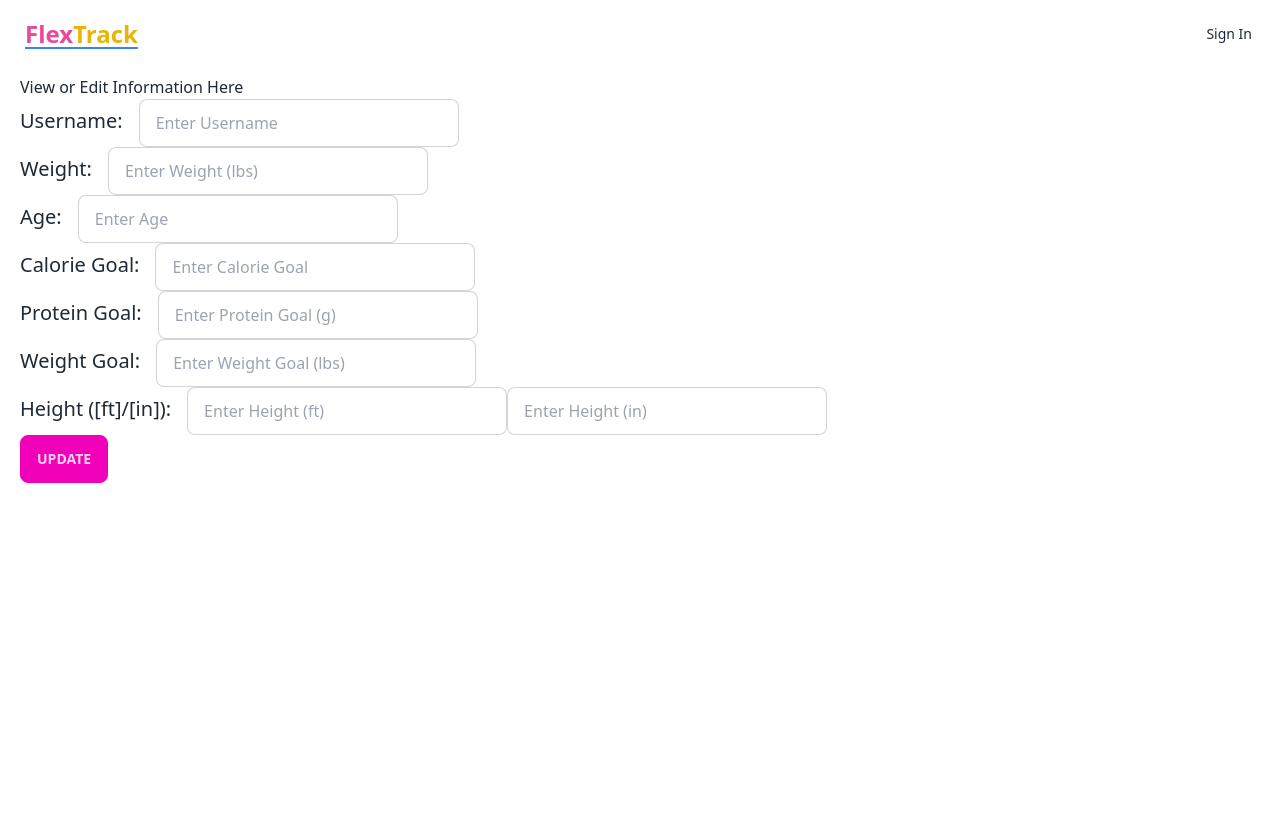
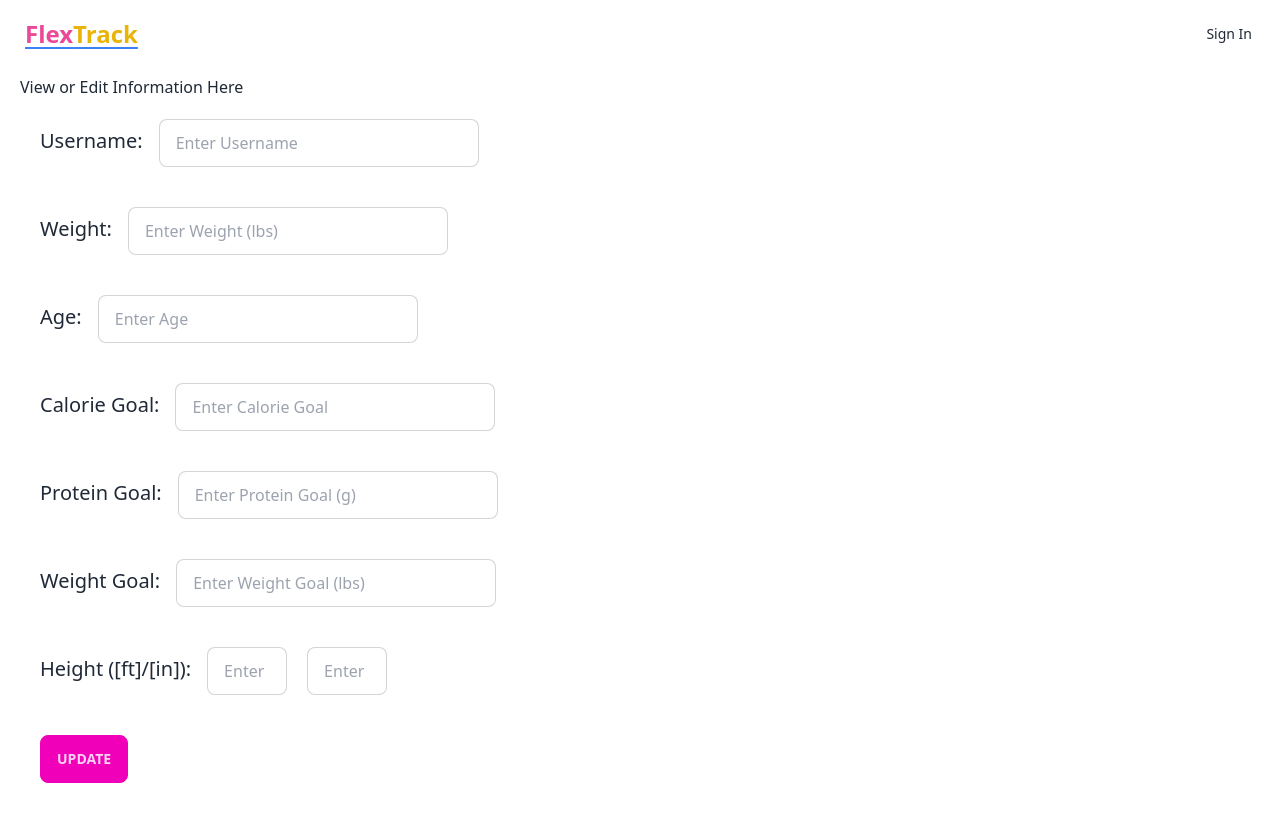
Before and after one commit to seanmckee/FlexTrack, a React (Vite) app in the folder client/: page /profile in a window 1280 px wide. Before the commit the page ends 800 px from the top, so only its background shows below. Built offline with nearby package versions, Linux system fonts and the light colour scheme; no server answers.

Commit message:
profile styling pre-grid

```diff
--- a/client/src/pages/Profile/Profile.tsx
+++ b/client/src/pages/Profile/Profile.tsx
@@ -60,7 +60,6 @@ const Profile = () => {
           headers: { authorization: cookies.access_token },
         }
       );
-      console.log("Profile Updated");
     } catch (error) {
       console.error(error);
     }
@@ -101,12 +100,15 @@ const Profile = () => {
 
   useEffect(() => {
     fetchProfile();
+  }, []);
+
+  useEffect(() => {
     setHeight({
       ...height,
-      feet: Math.floor(user.height / 12),
-      inches: user.height % 12,
+      feet: Math.floor(user?.height / 12),
+      inches: user?.height % 12,
     });
-  }, []);
+  }, [user?.height]);
 
   // keeps track of total height in inches
   useEffect(() => {
@@ -118,7 +120,7 @@ const Profile = () => {
     <div className="pt-[75px] p-5">
       <form onSubmit={onSubmit}>
         <h1>View or Edit Information Here</h1>
-        <div className="flex">
+        <div className="sm:flex p-5">
           <h1 className="text-xl mr-4 mt-2">Username: </h1>
           <input
             type="text"
@@ -128,7 +130,7 @@ const Profile = () => {
             onChange={(e) => setUser({ ...user, username: e.target.value })}
           />
         </div>
-        <div className="flex">
+        <div className="sm:flex p-5">
           <h1 className="text-xl mr-4 mt-2">Weight: </h1>
           <input
             type="text"
@@ -139,7 +141,7 @@ const Profile = () => {
             onChange={(e) => handleNumberedChange(e, "weight")}
           />
         </div>
-        <div className="flex">
+        <div className="sm:flex p-5">
           <h1 className="text-xl mr-4 mt-2">Age: </h1>
           <input
             type="text"
@@ -151,7 +153,7 @@ const Profile = () => {
           />
         </div>
 
-        <div className="flex">
+        <div className="sm:flex p-5">
           <h1 className="text-xl mr-4 mt-2">Calorie Goal: </h1>
           <input
             type="text"
@@ -163,7 +165,7 @@ const Profile = () => {
           />
         </div>
 
-        <div className="flex">
+        <div className="sm:flex p-5">
           <h1 className="text-xl mr-4 mt-2">Protein Goal: </h1>
           <input
             type="text"
@@ -175,7 +177,7 @@ const Profile = () => {
           />
         </div>
 
-        <div className="flex">
+        <div className="sm:flex p-5">
           <h1 className="text-xl mr-4 mt-2">Weight Goal: </h1>
           <input
             type="text"
@@ -186,13 +188,13 @@ const Profile = () => {
             onChange={(e) => handleNumberedChange(e, "goalWeight")}
           />
         </div>
-        <div className="flex">
+        <div className="sm:flex p-5">
           <h1 className="text-xl mr-4 mt-2">Height ([ft]/[in]): </h1>
           <input
             type="text"
             inputMode="numeric"
             placeholder={"Enter Height (ft)"}
-            className="input input-bordered w-full max-w-xs"
+            className="input input-bordered w-[80px] max-w-xs mr-5"
             value={height.feet === 0 ? "" : String(height.feet)}
             onChange={(e) => handleHeightChange(e, "feet")}
           />
@@ -201,13 +203,13 @@ const Profile = () => {
             type="text"
             inputMode="numeric"
             placeholder={"Enter Height (in)"}
-            className="input input-bordered w-full max-w-xs"
+            className="input input-bordered w-[80px] max-w-xs"
             value={height.inches === 0 ? "" : String(height.inches)}
             onChange={(e) => handleHeightChange(e, "inches")}
           />
         </div>
 
-        <button type="submit" className="btn btn-secondary">
+        <button type="submit" className="btn btn-secondary m-5">
           Update
         </button>
       </form>
```
